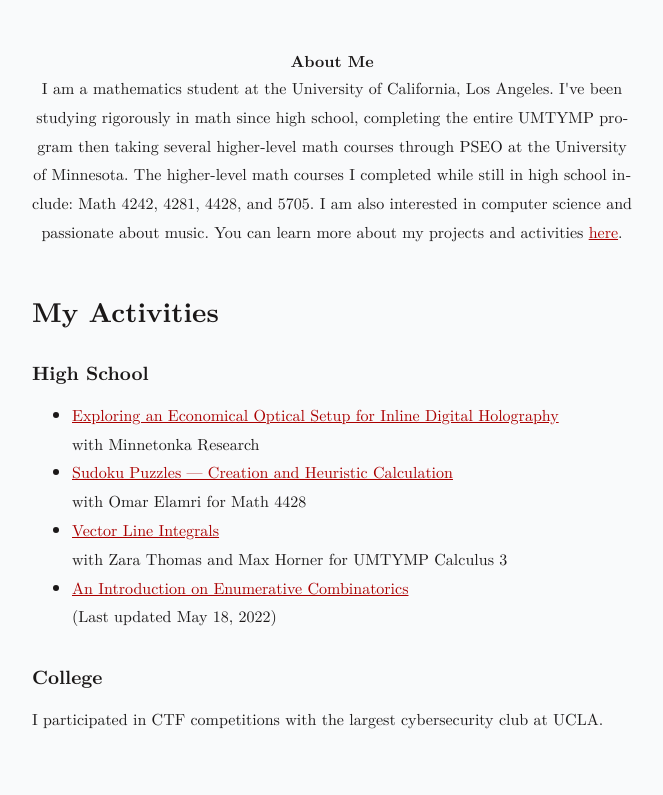
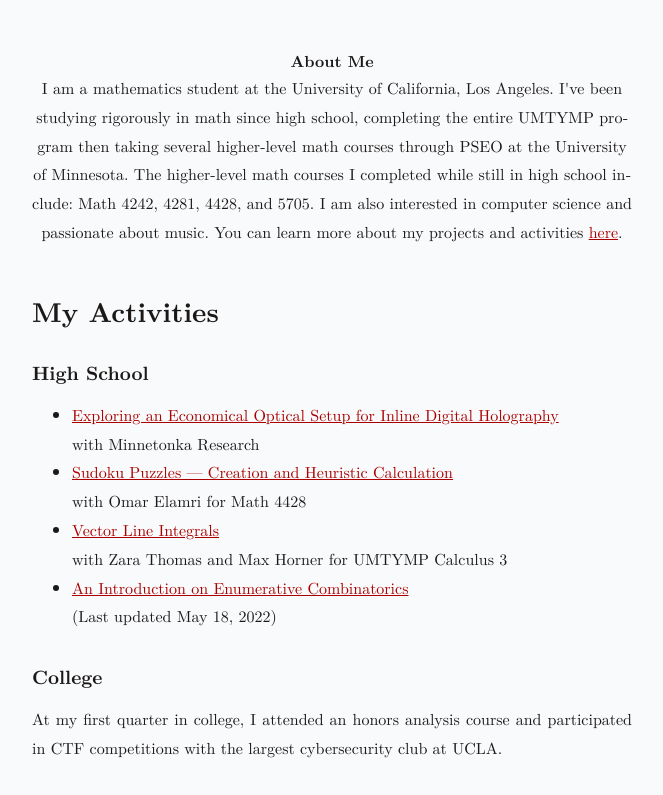
Before and after one commit to zzkao/zzkao.github.io, a website: page index.html in a window 1280 px wide. Shown: the part 397-1192 px from the top of the page, without its empty margins (308-971 px from the left). Before the commit the page ends 1163 px from the top, so only its background shows below. Drawn offline with nearby package versions, Linux system fonts and the light colour scheme.

Commit message:
update 1/15

```diff
--- a/index.html
+++ b/index.html
@@ -64,7 +64,7 @@
           <li><a href="Combinatorics_Lecture.pdf">An Introduction on Enumerative Combinatorics</a> <br/>(Last updated May 18, 2022)</li>
         </ul>
       <h4> College </h4>
-        <p> I participated in CTF competitions with the largest cybersecurity club at UCLA. </p>
+        <p> At my first quarter in college, I attended an honors analysis course and participated in CTF competitions with the largest cybersecurity club at UCLA. </p>
 <!--
       <h2 id="more sections">More Sections</h2>
 -->
```
